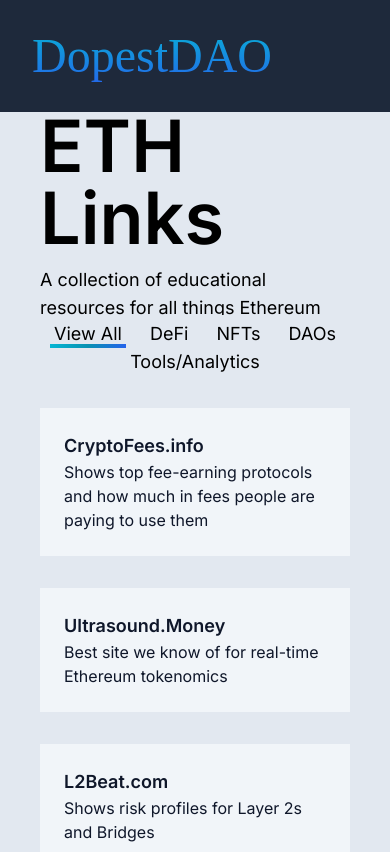
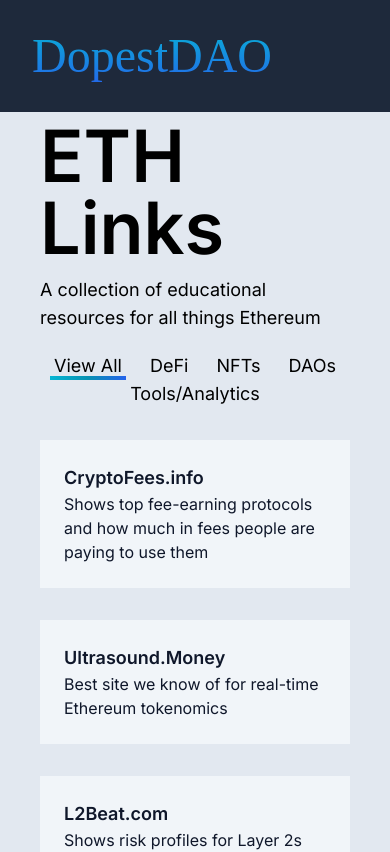
Before and after one commit to BHessel/dDao-next, a Next.js app: page / in a window 390 px wide. Shown: the top 852 px of the page. Built offline with nearby package versions, Linux system fonts and the light colour scheme; a web font is replaced by a local one.

Commit message:
sitecard up, mobile view media query

```diff
--- a/src/app/globals.css
+++ b/src/app/globals.css
@@ -3,3 +3,13 @@
 @tailwind base;
 @tailwind components;
 @tailwind utilities;
+
+@media (max-width: 440px) {
+  #title {
+    margin-top: 20px;
+  }
+
+  #menu {
+    padding-top: 32px;
+  }
+}
```
